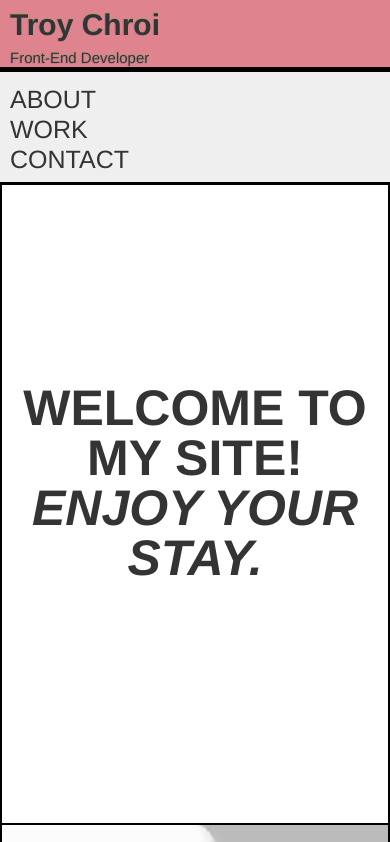
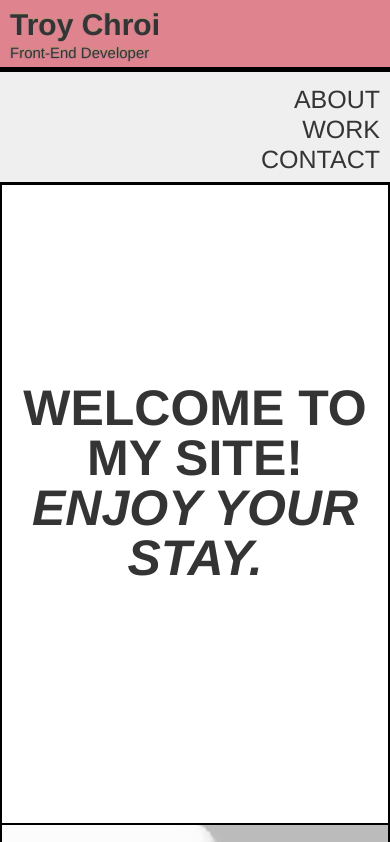
Before and after one commit to troychroi/troychroi, a plain HTML site: page index.html in a window 390 px wide. Shown: the top 842 px of the page. Drawn offline with nearby package versions, Linux system fonts and the light colour scheme.

Commit message:
header adjust

```diff
--- a/mobile.css
+++ b/mobile.css
@@ -54,7 +54,7 @@ header {
 #headerRightTopDesc {
 	font-size: 15px;
 	position: relative;
-	top: 10px;
+	top: 5px;
 }
 
 #headerRightBottom {
@@ -67,6 +67,7 @@ header {
 
 #headerRightBottom li {
 	margin-top: 5px;
+	text-align: right;
 }
 
 #logo {
```
